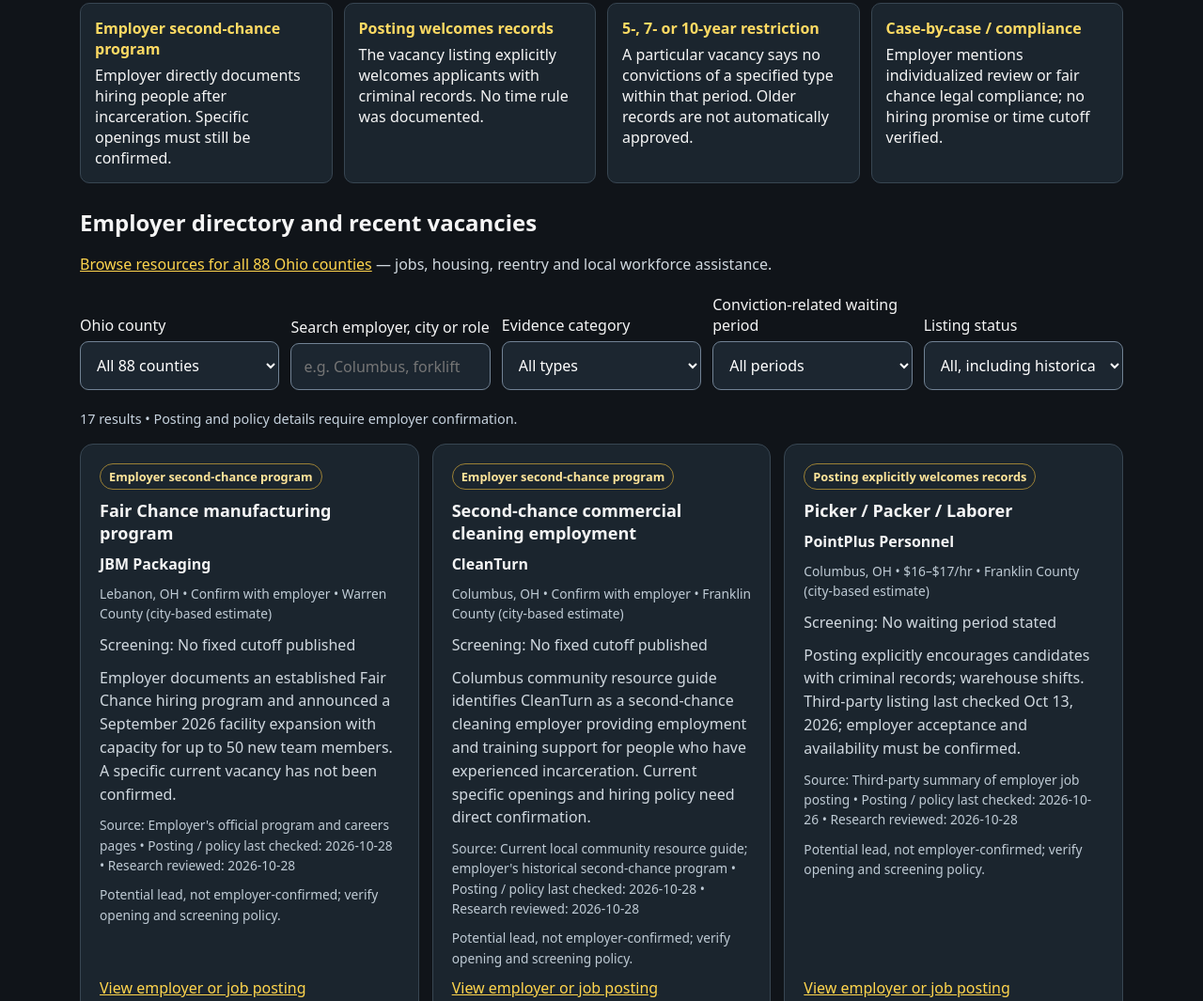
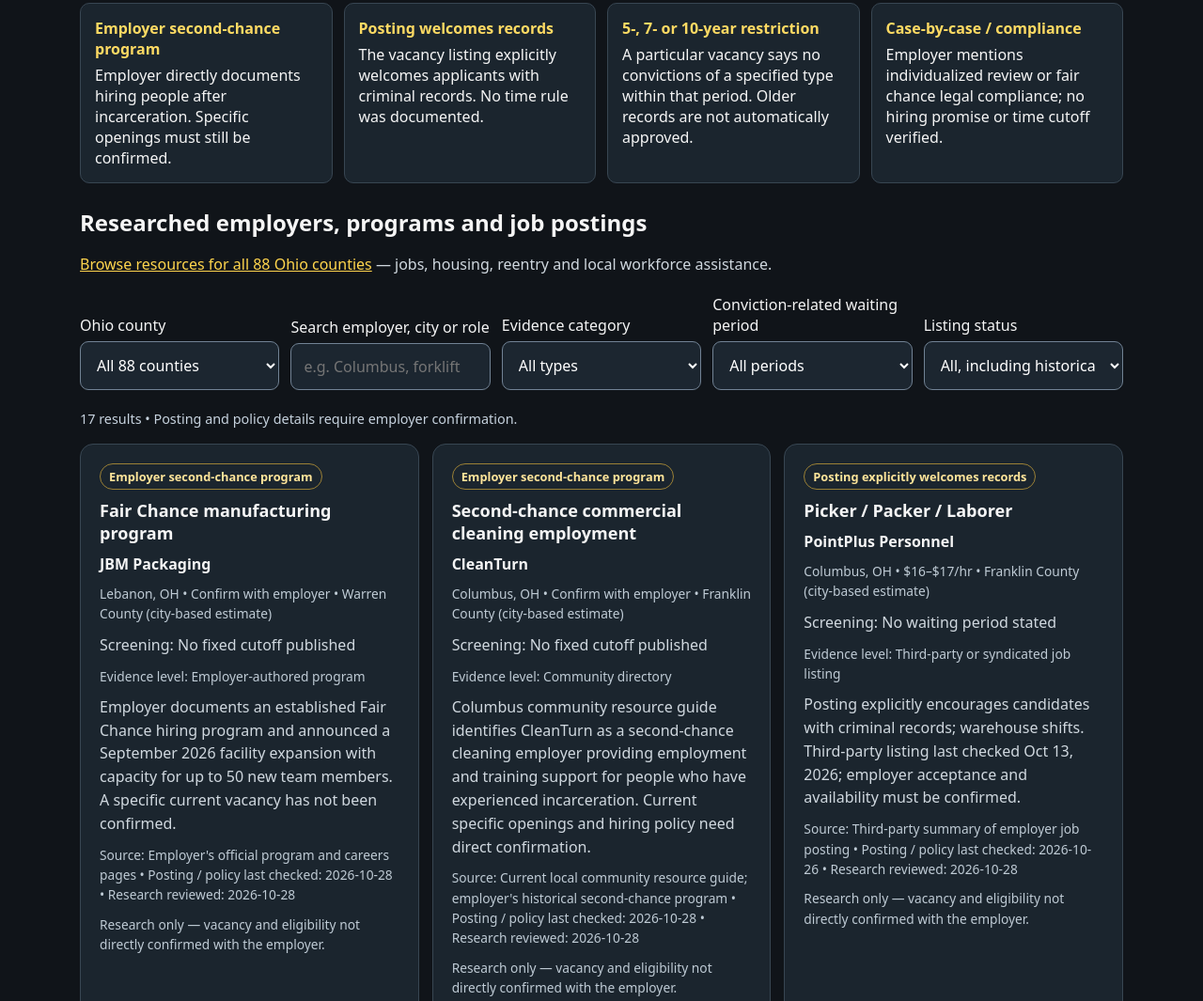
Before and after one commit to 9IncomeBenz/SuccessfulFelons, a website: page employment.html in a window 1280 px wide. Shown: the part 610-1675 px from the top of the page at 94% size. Drawn offline with Linux system fonts and the light colour scheme.

Commit message:
Show source evidence tiers, conviction FAQ and stale-source warnings in job directory

```diff
--- a/employment.html
+++ b/employment.html
@@ -4,7 +4,7 @@
 <section class="hero"><span class="highlight">OHIO • EVIDENCE-BASED EMPLOYMENT GUIDE</span><h1>Find employers willing to consider your next chapter.</h1><p>Separate real second-chance programs from job ads that welcome applicants with records, time-restricted screening rules, and case-by-case reviews. No job offer or eligibility is guaranteed.</p></section>
 <div class="notice"><strong>Evidence is not an offer of employment.</strong> A published job may be filled, and conviction-related eligibility can depend on the offense, the job, other qualifications and how an employer calculates time. Confirm details with the employer before applying. A "fair chance law" statement alone does not prove willingness to hire. No criminal-history data is collected on this page.</div>
 <h2>Understand the categories</h2><div class="key"><div><strong>Employer second-chance program</strong>Employer directly documents hiring people after incarceration. Specific openings must still be confirmed.</div><div><strong>Posting welcomes records</strong>The vacancy listing explicitly welcomes applicants with criminal records. No time rule was documented.</div><div><strong>5-, 7- or 10-year restriction</strong>A particular vacancy says no convictions of a specified type within that period. Older records are not automatically approved.</div><div><strong>Case-by-case / compliance</strong>Employer mentions individualized review or fair chance legal compliance; no hiring promise or time cutoff verified.</div></div>
-<h2>Employer directory and recent vacancies</h2><p><a href="/ohio.html">Browse resources for all 88 Ohio counties</a> — jobs, housing, reentry and local workforce assistance.</p><div class="controls"><label>Ohio county<select id="county"><option value="">All 88 counties</option></select></label><label>Search employer, city or role<input id="search" type="search" placeholder="e.g. Columbus, forklift" autocomplete="off"></label><label>Evidence category<select id="kind"><option value="">All types</option><option value="program">Documented second-chance employer</option><option value="posting">Posting welcomes records</option><option value="timed">Specified lookback period</option><option value="case">Case-by-case / compliance</option></select></label><label>Conviction-related waiting period<select id="years"><option value="">All periods</option><option value="unknown">No fixed cutoff documented</option><option value="5">5 years</option><option value="7">7 years</option><option value="10">10 years</option></select></label><label>Listing status<select id="availability"><option value="">All, including historical evidence</option><option value="current">Potential leads (not employer-confirmed)</option><option value="historical">Historical or inaccessible postings</option></select></label></div>
+<h2>Researched employers, programs and job postings</h2><p><a href="/ohio.html">Browse resources for all 88 Ohio counties</a> — jobs, housing, reentry and local workforce assistance.</p><div class="controls"><label>Ohio county<select id="county"><option value="">All 88 counties</option></select></label><label>Search employer, city or role<input id="search" type="search" placeholder="e.g. Columbus, forklift" autocomplete="off"></label><label>Evidence category<select id="kind"><option value="">All types</option><option value="program">Documented second-chance employer</option><option value="posting">Posting welcomes records</option><option value="timed">Specified lookback period</option><option value="case">Case-by-case / compliance</option></select></label><label>Conviction-related waiting period<select id="years"><option value="">All periods</option><option value="unknown">No fixed cutoff documented</option><option value="5">5 years</option><option value="7">7 years</option><option value="10">10 years</option></select></label><label>Listing status<select id="availability"><option value="">All, including historical evidence</option><option value="current">Potential leads (not employer-confirmed)</option><option value="historical">Historical or inaccessible postings</option></select></label></div>
 <p id="count" role="status" aria-live="polite"></p><div id="results" class="grid"></div>
 <div class="notice"><strong>Why there is no "3-year approved" filter:</strong> We have not yet substantiated a three-year policy for a current Ohio opportunity. Never confuse a three-year driving-history requirement with a three-year felony waiting period. A lookback period may run from conviction, offense, sentencing or release; ask the employer which date controls.</div>
 <p class="muted">Research review: October 28, 2026. Original posting-check dates are shown on cards. Information is a research directory, not the verified-live-vacancies database. Report a changed or closed posting through the employer's listing page.</p></main><footer>© SuccessfulFelons — Second Chance Network. Free for opportunity seekers. Independent of Playaz Club.</footer>
@@ -15,7 +15,13 @@ const s=document.getElementById('search'),k=document.getElementById('kind'),y=do
 function node(tag,txt,parent,cls){const e=document.createElement(tag);if(txt!==null)e.textContent=txt;if(cls)e.className=cls;if(parent)parent.append(e);return e}
 function render(){const q=s.value.trim().toLowerCase(),kind=k.value,years=y.value,availability=aFilter.value,county=countyFilter.value;out.replaceChildren();let n=0;
 for(const item of records){if(county && item.county!==county)continue;const historical=item.opening_status==='expired_listing'||item.opening_status==='source_unavailable';if(availability==='current'&&historical)continue;if(availability==='historical'&&!historical)continue;if(kind&&item.kind!==kind)continue;if(years==='unknown'&&item.kind==='timed')continue;if(years&&!['unknown',''].includes(years)&&item.years!==Number(years))continue;if(q&&!([item.role,item.employer,item.area,item.rule,item.detail].join(' ').toLowerCase().includes(q)))continue;n++;
-const c=node('article',null,out,'card');node('span',labels[item.kind],c,'tag');node('h3',item.role,c);node('strong',item.employer,c);node('p',item.area+' • '+item.pay+(item.county?' • '+item.county+' County (city-based estimate)':''),c,'small');node('p','Screening: '+item.rule,c);node('p',item.detail,c);node('p','Source: '+item.evidence+' • Posting / policy last checked: '+item.date+' • Research reviewed: '+item.reviewed_on,c,'small');node('p',historical?(item.status_note||'Historical policy evidence; this is not an active job lead.'):'Potential lead, not employer-confirmed; verify opening and screening policy.',c,'small');if(item.opening_status!=='source_unavailable'){const a=node('a',historical?'View historical source':'View employer or job posting',c);a.href=item.source;a.target='_blank';a.rel='noopener noreferrer';}}
+const c=node('article',null,out,'card');node('span',labels[item.kind],c,'tag');node('h3',item.role,c);node('strong',item.employer,c);node('p',item.area+' • '+item.pay+(item.county?' • '+item.county+' County (city-based estimate)':''),c,'small');node('p','Screening: '+item.rule,c);
+const evidenceTier=item.source_level==='employer_job_page'?'Employer-authored job page':item.source_level==='employer_program'?'Employer-authored program':item.source_level==='community_directory'?'Community directory':item.source_level==='third_party_or_syndicated_posting'?'Third-party or syndicated job listing':'Published policy / external posting';
+node('p','Evidence level: '+evidenceTier,c,'small');
+node('p',item.detail,c);node('p','Source: '+item.evidence+' • Posting / policy last checked: '+item.date+' • Research reviewed: '+item.reviewed_on,c,'small');node('p',historical?(item.status_note||'Historical policy evidence; this is not an active job lead.'):'Research only — vacancy and eligibility not directly confirmed with the employer.',c,'small');
+const days=Math.max(0,Math.floor((Date.now()-Date.parse(String(item.reviewed_on)+'T00:00:00Z'))/86400000));if(Number.isFinite(days)&&days>30)node('p','This public-source research is more than 30 days old. Recheck with the employer before relying on it.',c,'small');
+if(item.policy_source){const p=node('a','Read employer conviction-policy FAQ',c);p.href=item.policy_source;p.target='_blank';p.rel='noopener noreferrer';}
+if(item.opening_status!=='source_unavailable'){const a=node('a',historical?'View historical source':'View employer or job posting',c);a.href=item.source;a.target='_blank';a.rel='noopener noreferrer';}}
 count.textContent=n+' result'+(n===1?'':'s')+' • Posting and policy details require employer confirmation.';if(!n){node('p',county?'No researched employer leads match this county yet. This does not mean there are no jobs there. Use the Ohio statewide resource navigator for official local services.':'No documented match. Try another category or search term.',out);if(county){const link=node('a','Open county resources',out);link.href='/ohio.html?county='+encodeURIComponent(county)}}}
 s.addEventListener('input',render);k.addEventListener('change',render);y.addEventListener('change',render);aFilter.addEventListener('change',render);countyFilter.addEventListener('change',render);
 count.textContent='Loading researched employers and opportunities…';
```
